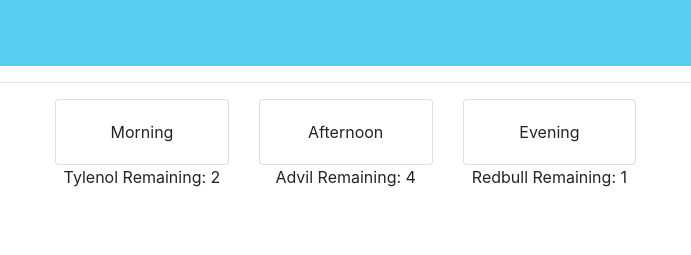
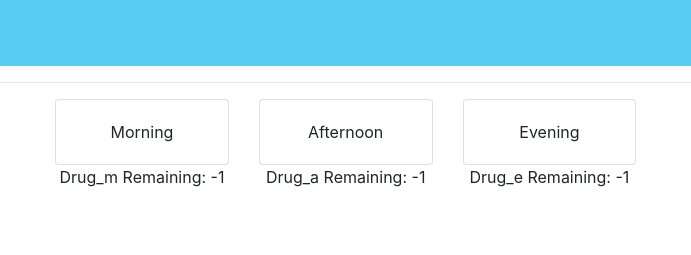
Before and after one commit to Dhruv-m-Shah/MediDate, a website: page index.html in a window 1280 px wide. Shown: the top 255 px of the page, 401-1092 px from the left. Drawn offline with nearby package versions, Linux system fonts and the light colour scheme.

Commit message:
second update to AJAX pills_update

```diff
--- a/index.html
+++ b/index.html
@@ -124,9 +124,9 @@
             </div>
             <div class="row">
               <div class="col-sm"></div>
-              <div class="col-sm box-borde text-center">Tylenol Remaining: 2</div>
-              <div class="col-sm box-border text-center">Advil Remaining: 4</div>
-              <div class="col-sm box-border text-center">Redbull Remaining: 1</div>
+              <div class="col-sm box-borde text-center" id="morning">Drug_m Remaining: -1</div>
+              <div class="col-sm box-border text-center" id="afternoon">Drug_a Remaining: -1</div>
+              <div class="col-sm box-border text-center" id="evening">Drug_e Remaining: -1</div>
               <div class="col-sm"></div>
             </div>
           </div>
--- a/script.js
+++ b/script.js
@@ -1,6 +1,15 @@
 // make a function that updates the pill numbers (innerHTML) when there is an update (from AJAX)
 
 function update_pills() {
+    var response = resp.data;
+
+    for (drug of response) {
+        if (drug.Red != 0) {
+            document.getElementById("morning").innerHTML.concat(document.getElementById("morning").innerHTML.concat, "")
+        }
+    }
+
+
 
 
 }
```
